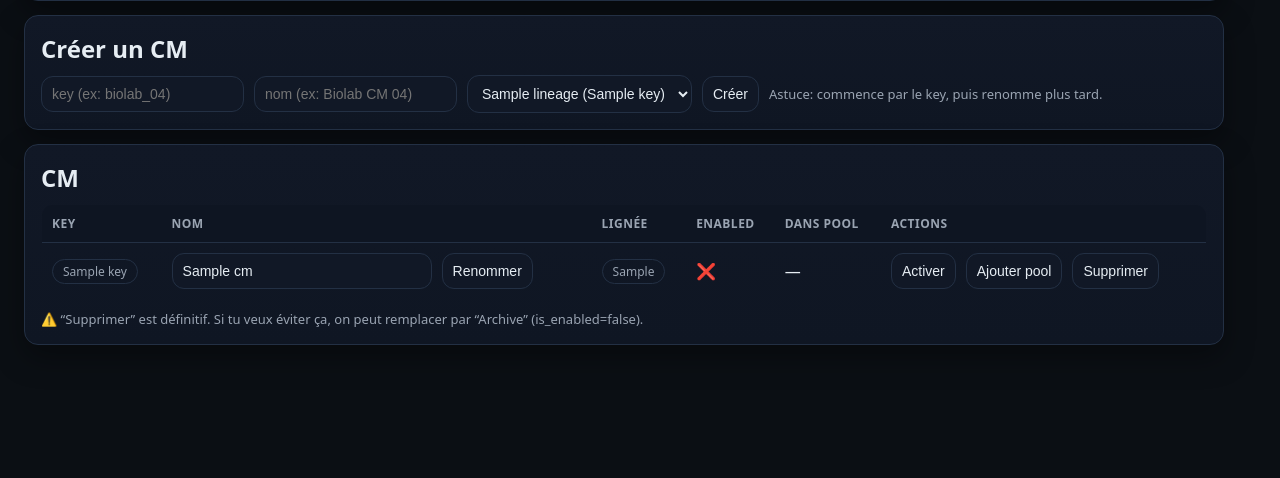
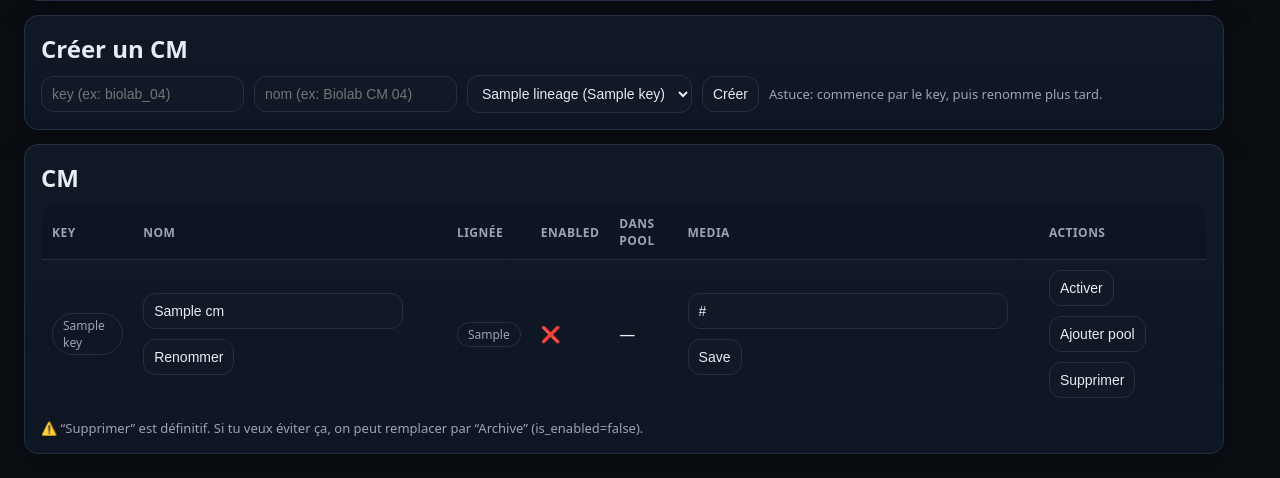
Before and after one commit to Caps-ule/capsmons, a Python web app: template api/templates/cms.html in a window 1280 px wide. Shown: the part 332-810 px from the top of the page. Before the commit the page ends 677 px from the top, so only its background shows below. Run offline with Jinja, Linux system fonts and the light colour scheme; the template is opened without the code that fills it: most values are stand-ins (such as "Sample title", 1, 10 or a date in 2020).

Commit message:
ajout du champ URL pour les CMS

```diff
--- a/api/templates/cms.html
+++ b/api/templates/cms.html
@@ -105,6 +105,7 @@
           <th>Lignée</th>
           <th>Enabled</th>
           <th>Dans pool</th>
+          <th>Media</th>
           <th>Actions</th>
         </tr>
       </thead>
@@ -123,6 +124,14 @@
           <td><span class="pill">{{ cm.lineage_key }}</span></td>
           <td>{{ '✅' if cm.is_enabled else '❌' }}</td>
           <td>{{ '🎲' if cm.in_hatch_pool else '—' }}</td>
+          <td>
+            <form method="post" action="/admin/cms/action" class="row" style="margin:0">
+              <input type="hidden" name="action" value="update_media_url">
+              <input type="hidden" name="key" value="{{ cm.key }}">
+              <input name="media_url" value="{{ cm.media_url }}" placeholder="https://...gif/png" style="min-width:320px">
+              <button type="submit">Save</button>
+            </form>
+          </td>
           <td class="row">
             <form method="post" action="/admin/cms/action" style="display:inline">
               <input type="hidden" name="action" value="toggle_cm_enabled">
```
